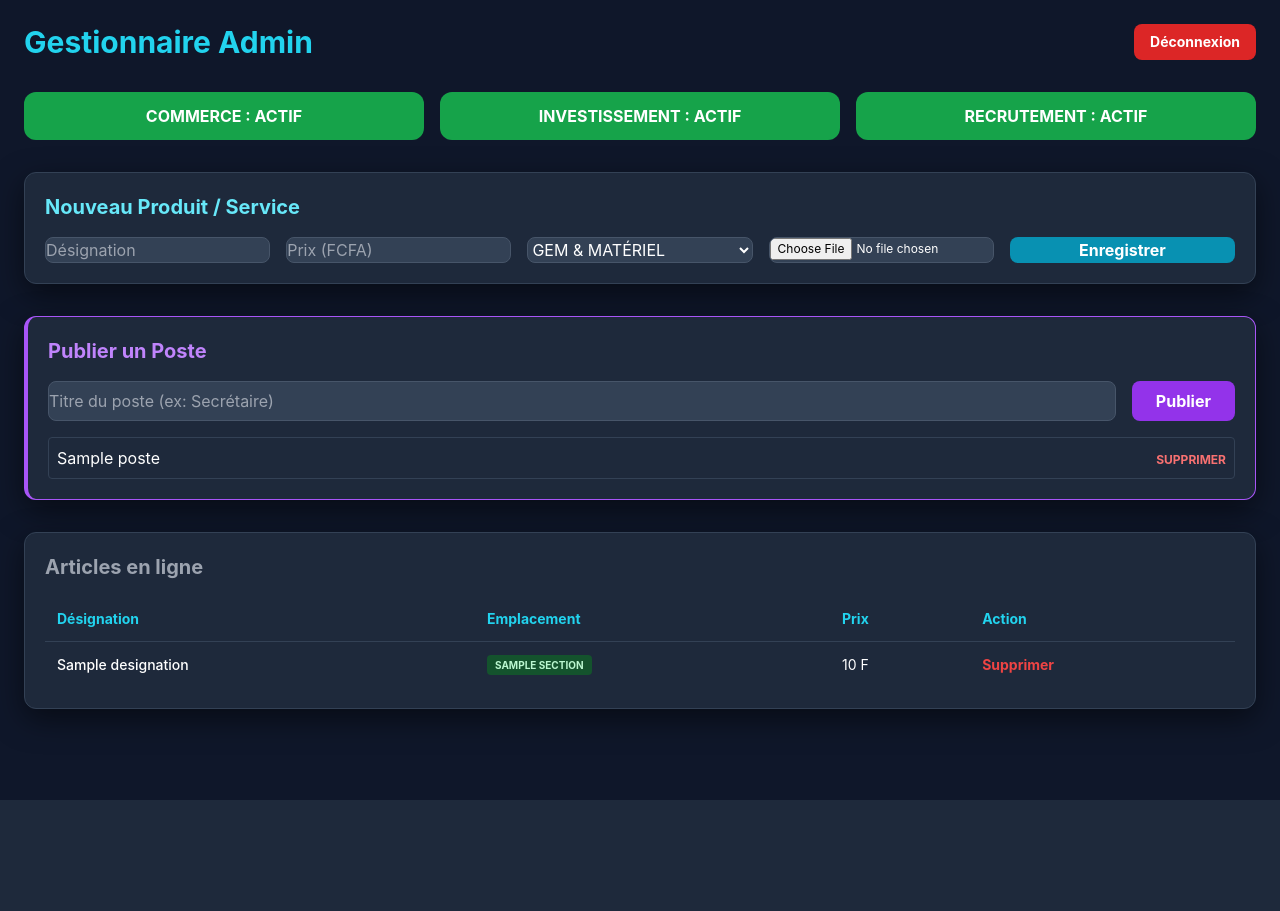
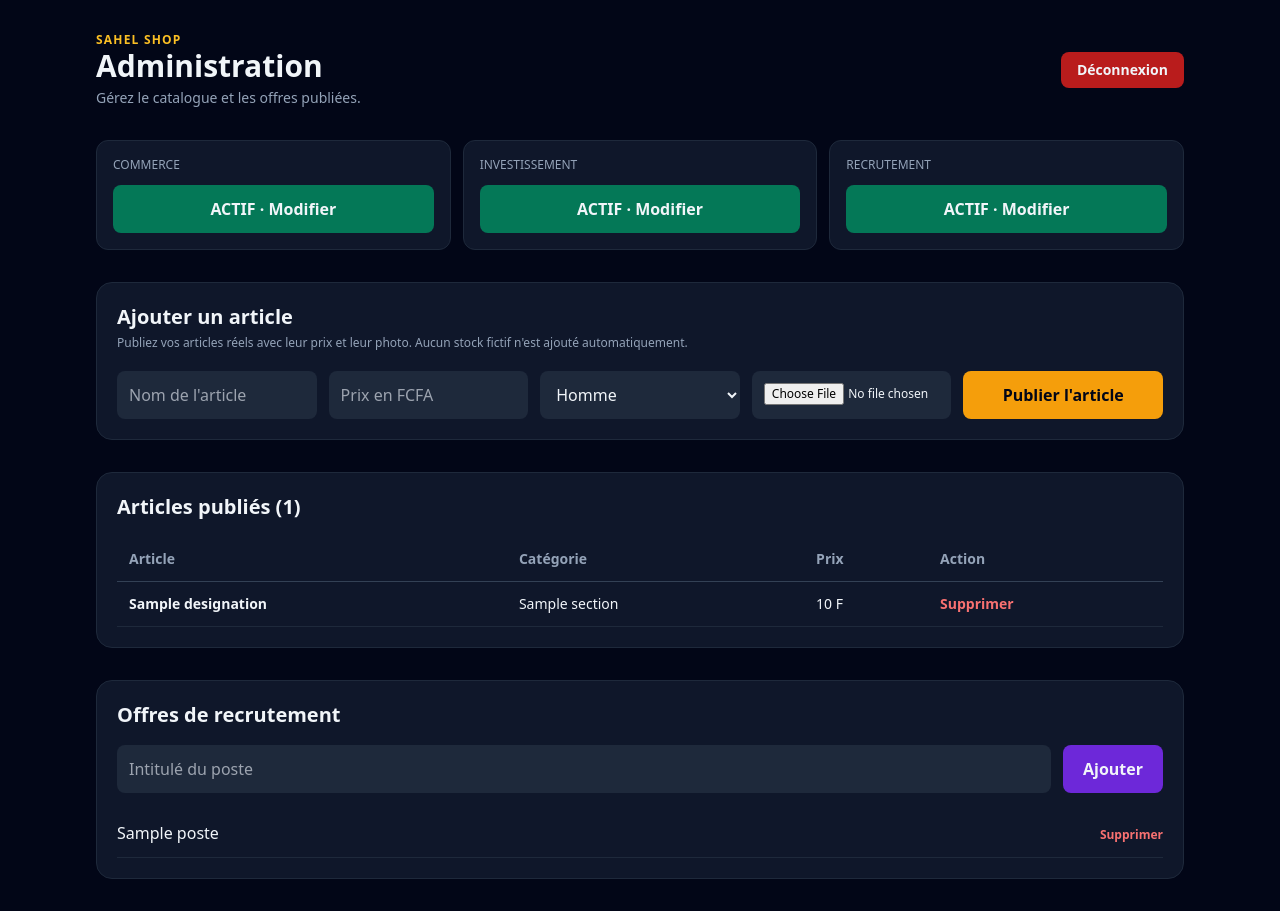
Before and after one commit to medjogbeelyse-coder/sahelshop, a Flask app: template templates/admin_panel.html in a window 1280 px wide. Before the commit the page ends 800 px from the top, so only its background shows below. Run offline with Flask 3, Linux system fonts and the light colour scheme; the template is opened without the code that fills it: most values are stand-ins (such as "Sample title", 1, 10 or a date in 2020); some libraries are stand-ins or nearby versions.

Commit message:
Moderniser l'administration du catalogue

```diff
--- a/templates/admin_panel.html
+++ b/templates/admin_panel.html
@@ -1,96 +1,10 @@
-<!DOCTYPE html>
-<html lang="fr">
-<head>
-    <meta charset="UTF-8">
-    <title>Admin Dashboard</title>
-    <script src="https://cdn.tailwindcss.com"></script>
-    <style>
-        body { background: #0f172a; color: white; font-family: 'Inter', sans-serif; }
-        .card { background: #1e293b; border-radius: 12px; padding: 20px; box-shadow: 0 10px 30px rgba(0,0,0,0.5); border: 1px solid #334155; }
-        input, select { background: #334155; border: 1px solid #475569; color: white; padding: 10px; border-radius: 8px; outline: none; transition: 0.2s; }
-        input:focus, select:focus { border-color: #22d3ee; }
-    </style>
-</head>
-<body class="p-6">
-    <div class="flex justify-between items-center mb-8">
-        <h1 class="text-3xl font-bold text-cyan-400">Gestionnaire Admin</h1>
-        <a href="{{ url_for('admin_logout') }}" class="bg-red-600 px-4 py-2 rounded-lg font-bold text-sm hover:bg-red-500 transition">Déconnexion</a>
-    </div>
-
-    <div class="grid grid-cols-1 md:grid-cols-3 gap-4 mb-8 text-center">
-        {% for key, val in flags.items() %}
-        <form method="POST">
-            <input type="hidden" name="flag_key" value="{{ key }}">
-            <button class="w-full py-3 rounded-xl font-bold transition {{ 'bg-green-600 hover:bg-green-500' if val else 'bg-red-600 hover:bg-red-500' }}">
-                {{ key|upper }} : {{ 'ACTIF' if val else 'BLOQUÉ' }}
-            </button>
-        </form>
-        {% endfor %}
-    </div>
-
-    <div class="card mb-8">
-        <h2 class="text-xl mb-4 font-bold text-cyan-300">Nouveau Produit / Service</h2>
-        <form method="POST" enctype="multipart/form-data" class="grid grid-cols-1 md:grid-cols-5 gap-4">
-            <input type="text" name="designation" placeholder="Désignation" required>
-            <input type="number" name="price" placeholder="Prix (FCFA)" required>
-            <select name="category">
-                <optgroup label="Commerce">
-                    <option value="commerce_gem">GEM & MATÉRIEL</option>
-                    <option value="commerce_marche">LE MARCHÉ</option>
-                </optgroup>
-                <option value="investissement">INVESTISSEMENT (Autre)</option>
-            </select>
-            <input type="file" name="image_file" accept="image/*" class="text-xs">
-            <button class="bg-cyan-600 rounded-lg font-bold hover:bg-cyan-500 transition">Enregistrer</button>
-        </form>
-    </div>
-
-    <div class="card mb-8 border-l-4 border-purple-500">
-        <h2 class="text-xl mb-4 font-bold text-purple-400">Publier un Poste</h2>
-        <form method="POST" class="flex gap-4 mb-4">
-            <input type="text" name="titre_poste" placeholder="Titre du poste (ex: Secrétaire)" required class="flex-1">
-            <button class="bg-purple-600 px-6 py-2 rounded-lg font-bold hover:bg-purple-500 transition">Publier</button>
-        </form>
-        <div class="space-y-2">
-            {% for poste in postes %}
-            <div class="flex justify-between bg-slate-800 p-2 rounded border border-slate-700">
-                <span>{{ poste.titre }}</span>
-                <form method="POST" onsubmit="return confirm('Supprimer ce poste ?');">
-                    <input type="hidden" name="delete_poste_id" value="{{ poste.id }}">
-                    <button class="text-red-400 text-xs font-bold uppercase hover:text-red-300">Supprimer</button>
-                </form>
-            </div>
-            {% endfor %}
-        </div>
-    </div>
-
-    <div class="card overflow-x-auto">
-        <h2 class="text-xl mb-4 font-bold text-gray-400">Articles en ligne</h2>
-        <table class="w-full text-left">
-            <tr class="border-b border-slate-700 text-cyan-400 text-sm">
-                <th class="p-3">Désignation</th>
-                <th class="p-3">Emplacement</th>
-                <th class="p-3">Prix</th>
-                <th class="p-3">Action</th>
-            </tr>
-            {% for p in produits %}
-            <tr class="border-b border-slate-800 text-sm hover:bg-slate-800/50">
-                <td class="p-3 font-medium">{{ p.designation }}</td>
-                <td class="p-3">
-                    <span class="px-2 py-1 rounded text-[10px] font-bold {{ 'bg-amber-900 text-amber-200' if p.section == 'commerce_gem' else 'bg-green-900 text-green-200' }}">
-                        {{ p.section|upper }}
-                    </span>
-                </td>
-                <td class="p-3">{{ "{:,.0f}".format(p.prix | float) }} F</td>
-                <td class="p-3">
-                    <form method="POST" onsubmit="return confirm('Supprimer cet article ?');">
-                        <input type="hidden" name="delete_id" value="{{ p.id }}">
-                        <button class="text-red-500 font-bold hover:text-red-400">Supprimer</button>
-                    </form>
-                </td>
-            </tr>
-            {% endfor %}
-        </table>
-    </div>
-</body>
-</html>
+<!doctype html>
+<html lang="fr"><head><meta charset="utf-8"><meta name="viewport" content="width=device-width,initial-scale=1"><title>Administration | SAHEL SHOP</title><script src="https://cdn.tailwindcss.com"></script></head>
+<body class="bg-slate-950 text-slate-100 min-h-screen"><main class="max-w-6xl mx-auto p-4 md:p-8">
+<header class="flex justify-between items-center gap-4 mb-8"><div><p class="text-amber-400 text-xs tracking-widest font-bold">SAHEL SHOP</p><h1 class="text-2xl md:text-3xl font-black">Administration</h1><p class="text-slate-400 text-sm mt-1">Gérez le catalogue et les offres publiées.</p></div><a href="{{ url_for('admin_logout') }}" class="bg-red-700 px-4 py-2 rounded-lg text-sm font-bold">Déconnexion</a></header>
+<section class="grid md:grid-cols-3 gap-3 mb-8">{% for key,val in flags.items() %}<form method="POST" class="bg-slate-900 border border-slate-800 rounded-xl p-4"><input type="hidden" name="flag_key" value="{{ key }}"><p class="text-xs text-slate-400 uppercase mb-3">{{ key }}</p><button class="w-full py-3 rounded-lg font-bold {{ 'bg-emerald-700' if val else 'bg-red-700' }}">{{ 'ACTIF' if val else 'DÉSACTIVÉ' }} · Modifier</button></form>{% endfor %}</section>
+<section class="bg-slate-900 border border-slate-800 rounded-2xl p-5 mb-8"><h2 class="font-bold text-xl mb-1">Ajouter un article</h2><p class="text-slate-400 text-xs mb-5">Publiez vos articles réels avec leur prix et leur photo. Aucun stock fictif n'est ajouté automatiquement.</p>
+<form method="POST" enctype="multipart/form-data" class="grid md:grid-cols-2 lg:grid-cols-5 gap-3"><input class="bg-slate-800 rounded-lg p-3" name="designation" placeholder="Nom de l'article" required><input class="bg-slate-800 rounded-lg p-3" name="price" type="number" min="0" step="1" placeholder="Prix en FCFA" required><select class="bg-slate-800 rounded-lg p-3" name="category"><option value="homme">Homme</option><option value="femme">Femme</option><option value="enfant">Enfant</option><option value="chaussures">Chaussures</option><option value="sacs">Sacs</option><option value="accessoires">Accessoires</option><option value="traditionnel">Tenues traditionnelles</option><option value="promotions">Promotions</option><option value="nouveautes">Nouveautés</option></select><input class="bg-slate-800 rounded-lg p-3 text-xs" type="file" name="image_file" accept="image/*"><button class="bg-amber-500 text-slate-950 rounded-lg p-3 font-black">Publier l'article</button></form></section>
+<section class="bg-slate-900 border border-slate-800 rounded-2xl p-5 mb-8"><h2 class="font-bold text-xl mb-4">Articles publiés ({{ produits|length }})</h2><div class="overflow-x-auto"><table class="w-full text-sm text-left"><thead class="text-slate-400 border-b border-slate-700"><tr><th class="p-3">Article</th><th class="p-3">Catégorie</th><th class="p-3">Prix</th><th class="p-3">Action</th></tr></thead><tbody>{% for p in produits %}<tr class="border-b border-slate-800"><td class="p-3 font-semibold">{{ p.designation }}</td><td class="p-3">{{ p.section }}</td><td class="p-3">{{ "{:,.0f}".format(p.prix|float) }} F</td><td class="p-3"><form method="POST" onsubmit="return confirm('Supprimer cet article ?')"><input type="hidden" name="delete_id" value="{{ p.id }}"><button class="text-red-400 font-bold">Supprimer</button></form></td></tr>{% else %}<tr><td colspan="4" class="p-5 text-slate-400">Aucun article publié pour le moment.</td></tr>{% endfor %}</tbody></table></div></section>
+<section class="bg-slate-900 border border-slate-800 rounded-2xl p-5"><h2 class="font-bold text-xl mb-4">Offres de recrutement</h2><form method="POST" class="flex flex-col md:flex-row gap-3 mb-4"><input class="bg-slate-800 rounded-lg p-3 flex-1" name="titre_poste" placeholder="Intitulé du poste" required><button class="bg-violet-700 rounded-lg px-5 py-3 font-bold">Ajouter</button></form>{% for poste in postes %}<div class="flex justify-between border-b border-slate-800 py-3"><span>{{ poste.titre }}</span><form method="POST" onsubmit="return confirm('Supprimer ce poste ?')"><input type="hidden" name="delete_poste_id" value="{{ poste.id }}"><button class="text-red-400 text-xs font-bold">Supprimer</button></form></div>{% endfor %}</section>
+</main></body></html>
```
